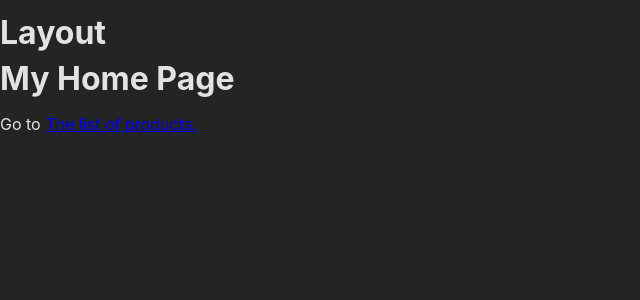
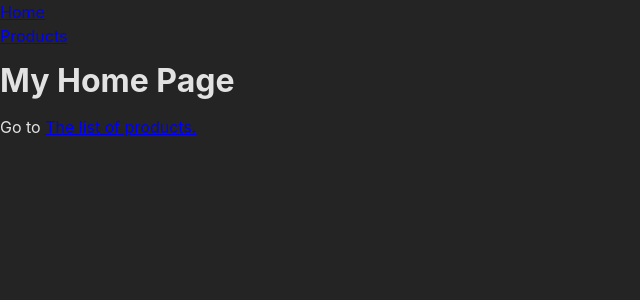
Before and after one commit to THG20203/routing-project, a React (Create React App) app: page / in a window 1280 px wide. Shown: the top 300 px of the page, without its empty margins (0-640 px from the left). Built offline with nearby package versions, Linux system fonts and the light colour scheme.

Commit message:
adding navbar with react router

```diff
--- a/src/pages/Root.js
+++ b/src/pages/Root.js
@@ -1,10 +1,11 @@
 // define where children routes should be rendered
 import { Outlet } from "react-router-dom";
+import MainNavigation from "../components/MainNavigation";
 
 function RootLayout() {
   return (
     <>
-      <h1>Layout</h1>
+      <MainNavigation />
       <Outlet />
     </>
   );
```
